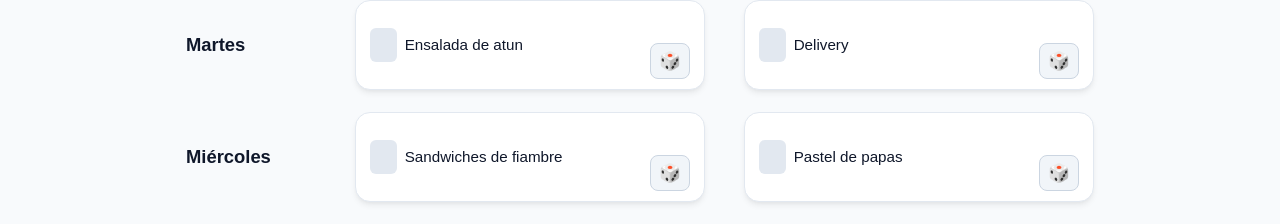
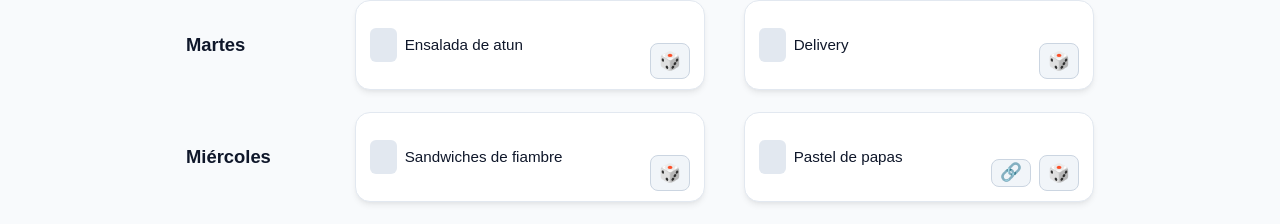
Before and after one commit to vmariano/menu-magic, a Next.js app: page / in a window 1280 px wide. Shown: the part 320-544 px from the top of the page. Built offline with nearby package versions, Linux system fonts and the light colour scheme.

Commit message:
feat: add optional recipe link to meals and display link button on cards

```diff
--- a/app/components/Meal.js
+++ b/app/components/Meal.js
@@ -4,16 +4,45 @@ import styles from './meal.module.css'
 import {useState} from "react";
 
 
-export default function MealItem({children, list}) {
-    const [content, setChildren] = useState(children);
-    return(
-        <div className={styles.mealContainer} >
+export default function MealItem({ meal, children, list }) {
+    const [currentMeal, setCurrentMeal] = useState(
+        meal || (typeof children === 'string' ? { content: children, link: '' } : children)
+    );
+
+    const handleReroll = () => {
+        if (list && list.length > 0) {
+            const sample = list[Math.floor(Math.random() * list.length)];
+            setCurrentMeal(sample);
+        }
+    };
+
+    const hasLink = Boolean(currentMeal?.link && currentMeal.link.trim() !== '');
+
+    return (
+        <div className={styles.mealContainer}>
             <div className={styles.draggablePattern}>⠀</div>
-            <p className={styles.mealName}>{content}</p>
-            <button onClick={() => {
-                let sample = list[Math.floor(Math.random() * list.length)];
-                setChildren(sample.content)
-            }}>🎲</button>
+            <p className={styles.mealName}>{currentMeal?.content}</p>
+            <div className={styles.actions}>
+                {hasLink && (
+                    <a
+                        href={currentMeal.link}
+                        target="_blank"
+                        rel="noopener noreferrer"
+                        className={styles.recipeLink}
+                        title="Ver receta"
+                        aria-label={`Ver receta de ${currentMeal?.content || 'comida'}`}
+                    >
+                        🔗
+                    </a>
+                )}
+                <button
+                    onClick={handleReroll}
+                    title="Sortear otra comida"
+                    aria-label="Sortear otra comida"
+                >
+                    🎲
+                </button>
+            </div>
         </div>
     );
 }
--- a/app/components/MealList.js
+++ b/app/components/MealList.js
@@ -9,8 +9,8 @@ const randomizeMenu = (list) => {
     for (let i = 0; i < daysOfTheWeek; i++) {
         sampleList.push(list[Math.floor(Math.random() * list.length)]);
     }
-    return sampleList.map((meal) => {
-        return (<Meal key={meal.content} list={list}>{meal.content}</Meal>);
+    return sampleList.map((meal, index) => {
+        return (<Meal key={`${meal.id}-${index}`} meal={meal} list={list}>{meal.content}</Meal>);
     });
 }
 
--- a/app/components/meal.module.css
+++ b/app/components/meal.module.css
@@ -37,8 +37,39 @@
     transition: background-color 0.25s ease, color 0.25s ease;
 }
 
+.actions {
+    display: flex;
+    align-items: center;
+    gap: 8px;
+    align-self: flex-end;
+}
+
+.recipeLink {
+    display: inline-flex;
+    align-items: center;
+    justify-content: center;
+    background-color: var(--btn-bg);
+    border: 1px solid var(--btn-border);
+    border-radius: 8px;
+    padding: 4px 8px;
+    font-size: 1.1rem;
+    line-height: 1;
+    color: var(--foreground);
+    text-decoration: none;
+    cursor: pointer;
+    transition: background-color 0.15s ease, transform 0.1s ease, border-color 0.25s ease;
+}
+
+.recipeLink:hover {
+    background-color: var(--btn-hover);
+    transform: scale(1.05);
+}
+
+.recipeLink:active {
+    transform: scale(0.95);
+}
+
 .mealContainer button {
-    align-self: flex-end;
     background-color: var(--btn-bg);
     border: 1px solid var(--btn-border);
     border-radius: 8px;
--- a/app/data/complex.json
+++ b/app/data/complex.json
@@ -1,210 +1,262 @@
 [
   {
     "id": 1,
-    "content": "Guiso de lentejas"
+    "content": "Guiso de lentejas",
+    "link": "https://www.paulinacocina.net/guiso-de-lentejas-facil/21808"
   },
   {
     "id": 2,
-    "content": "Tortilla de papa con ensalada"
+    "content": "Tortilla de papa con ensalada",
+    "link": "https://www.paulinacocina.net/tortilla-de-papas-receta-espanola/23769"
   },
   {
     "id": 3,
-    "content": "Milanesa de berenjena con pure"
+    "content": "Milanesa de berenjena con pure",
+    "link": ""
   },
   {
     "id": 4,
-    "content": "Agnolottis de ricota c/ salsa 4 quesos"
+    "content": "Agnolottis de ricota c/ salsa 4 quesos",
+    "link": ""
   },
   {
     "id": 5,
-    "content": "Tarta de verdura"
+    "content": "Tarta de verdura",
+    "link": ""
   },
   {
     "id": 6,
-    "content": "Fajitas de verdura"
+    "content": "Fajitas de verdura",
+    "link": ""
   },
   {
     "id": 7,
-    "content": "Risotto"
+    "content": "Risotto",
+    "link": ""
   },
   {
     "id": 8,
-    "content": "Sopa crema de calabaza"
+    "content": "Sopa crema de calabaza",
+    "link": ""
   },
   {
     "id": 9,
-    "content": "Polenta"
+    "content": "Polenta",
+    "link": ""
   },
   {
     "id": 10,
-    "content": "Patitas de pollo"
+    "content": "Patitas de pollo",
+    "link": ""
   },
   {
     "id": 11,
-    "content": "Fideos con Mariscos"
+    "content": "Fideos con Mariscos",
+    "link": ""
   },
   {
     "id": 12,
-    "content": "Salmon a la plancha con verduras"
+    "content": "Salmon a la plancha con verduras",
+    "link": ""
   },
   {
     "id": 13,
-    "content": "Ramen"
+    "content": "Ramen",
+    "link": ""
   },
   {
     "id": 14,
-    "content": "Pollo a las brasas (Restaurant Peruano)"
+    "content": "Pollo a las brasas (Restaurant Peruano)",
+    "link": ""
   },
   {
     "id": 15,
-    "content": "Pastel de papas"
+    "content": "Pastel de papas",
+    "link": "https://www.paulinacocina.net/pastel-de-papas/21798"
   },
   {
     "id": 16,
-    "content": "Goulash"
+    "content": "Goulash",
+    "link": ""
   },
   {
     "id": 17,
-    "content": "Milanesas con pure"
+    "content": "Milanesas con pure",
+    "link": ""
   },
   {
     "id": 18,
-    "content": "Brochette de carne"
+    "content": "Brochette de carne",
+    "link": ""
   },
   {
     "id": 19,
-    "content": "Brochette de Pollo"
+    "content": "Brochette de Pollo",
+    "link": ""
   },
   {
     "id": 20,
-    "content": "Salchicha alemana con pure"
+    "content": "Salchicha alemana con pure",
+    "link": ""
   },
   {
     "id": 21,
-    "content": "Sopa crema de cebolla"
+    "content": "Sopa crema de cebolla",
+    "link": ""
   },
   {
     "id": 22,
-    "content": "Tarta de choclo"
+    "content": "Tarta de choclo",
+    "link": ""
   },
   {
     "id": 23,
-    "content": "Hamburguesas caseras"
+    "content": "Hamburguesas caseras",
+    "link": ""
   },
   {
     "id": 24,
-    "content": "Risotto de hongos"
+    "content": "Risotto de hongos",
+    "link": ""
   },
   {
     "id": 25,
-    "content": "Sopa de verduras"
+    "content": "Sopa de verduras",
+    "link": ""
   },
   {
     "id": 26,
-    "content": "Asado/Vacio"
+    "content": "Asado/Vacio",
+    "link": ""
   },
   {
     "id": 27,
-    "content": "Omelette"
+    "content": "Omelette",
+    "link": ""
   },
   {
     "id": 28,
-    "content": "Medallones de verduras con ensalada"
+    "content": "Medallones de verduras con ensalada",
+    "link": ""
   },
   {
     "id": 29,
-    "content": "Delivery"
+    "content": "Delivery",
+    "link": ""
   },
   {
     "id": 33,
-    "content": "Salchicha alemana con pure"
+    "content": "Salchicha alemana con pure",
+    "link": ""
   },
   {
     "id": 35,
-    "content": "Causa"
+    "content": "Causa",
+    "link": ""
   },
   {
     "id": 36,
-    "content": "Pastel de papa"
+    "content": "Pastel de papa",
+    "link": ""
   },
   {
     "id": 37,
-    "content": "Brochettes con ensalada"
+    "content": "Brochettes con ensalada",
+    "link": ""
   },
   {
     "id": 38,
-    "content": "Sopa Crema de verduras"
+    "content": "Sopa Crema de verduras",
+    "link": ""
   },
   {
     "id": 39,
-    "content": "Milanesas de soja"
+    "content": "Milanesas de soja",
+    "link": ""
   },
   {
     "id": 40,
-    "content": "Rapiditas de atun y verdura"
+    "content": "Rapiditas de atun y verdura",
+    "link": ""
   },
   {
     "id": 41,
-    "content": "Ensalada de atun"
+    "content": "Ensalada de atun",
+    "link": ""
   },
   {
     "id": 42,
-    "content": "Sanguches de Atun"
+    "content": "Sanguches de Atun",
+    "link": ""
   },
   {
     "id": 43,
-    "content": "Sanguches de vegetales"
+    "content": "Sanguches de vegetales",
+    "link": ""
   },
   {
     "id": 44,
-    "content": "Pollo marinado con ensalada"
+    "content": "Pollo marinado con ensalada",
+    "link": ""
   },
   {
     "id": 45,
-    "content": "Bife marinado con tabule"
+    "content": "Bife marinado con tabule",
+    "link": ""
   },
   {
     "id": 46,
-    "content": "Tallarines con salsa"
+    "content": "Tallarines con salsa",
+    "link": ""
   },
   {
     "id": 47,
-    "content": "Tarta de jamón y queso"
+    "content": "Tarta de jamón y queso",
+    "link": ""
   },
   {
     "id": 48,
-    "content": "Patitas de pollo con ensalada"
+    "content": "Patitas de pollo con ensalada",
+    "link": ""
   },
   {
     "id": 49,
-    "content": "Milanesas con pure de coliflor"
+    "content": "Milanesas con pure de coliflor",
+    "link": ""
   },
   {
     "id": 50,
-    "content": "Risotto de quinoa"
+    "content": "Risotto de quinoa",
+    "link": ""
   },
   {
     "id": 51,
-    "content": "Arroz salteado"
+    "content": "Arroz salteado",
+    "link": ""
   },
   {
     "id": 52,
-    "content": "Musaka vegetariana"
+    "content": "Musaka vegetariana",
+    "link": ""
   },
   {
     "id": 53,
-    "content": "Pollo al Horno con ensalada"
+    "content": "Pollo al Horno con ensalada",
+    "link": ""
   },
   {
     "id": 54,
-    "content": "Chipa guazu con ensalada"
+    "content": "Chipa guazu con ensalada",
+    "link": ""
   },
   {
     "id": 55,
-    "content": "Carne al horno con pure de zapallo"
+    "content": "Carne al horno con pure de zapallo",
+    "link": ""
   },
   {
     "id": 56,
-    "content": "Pescado con verduras al vapor"
+    "content": "Pescado con verduras al vapor",
+    "link": ""
   }
 ]
--- a/app/data/easy.json
+++ b/app/data/easy.json
@@ -1,114 +1,142 @@
 [
   {
     "id": 1,
-    "content": "Sandwich de atun"
+    "content": "Sandwich de atun",
+    "link": ""
   },
   {
     "id": 2,
-    "content": "Milanesas con ensalada"
+    "content": "Milanesas con ensalada",
+    "link": "https://www.paulinacocina.net/como-hacer-milanesas-de-carne-perfectas/24584"
   },
   {
     "id": 3,
-    "content": "Ensalada con quinoa"
+    "content": "Ensalada con quinoa",
+    "link": ""
   },
   {
     "id": 4,
-    "content": "Medallon de garbanzos con pure"
+    "content": "Medallon de garbanzos con pure",
+    "link": ""
   },
   {
     "id": 5,
-    "content": "Sandwiches de fiambre"
+    "content": "Sandwiches de fiambre",
+    "link": ""
   },
   {
     "id": 6,
-    "content": "Verduras salteadas con arroz"
+    "content": "Verduras salteadas con arroz",
+    "link": ""
   },
   {
     "id": 7,
-    "content": "Omellette con ensalada"
+    "content": "Omellette con ensalada",
+    "link": ""
   },
   {
     "id": 8,
-    "content": "Gyozas y verduras al vapor"
+    "content": "Gyozas y verduras al vapor",
+    "link": ""
   },
   {
     "id": 9,
-    "content": "Fideos con pesto"
+    "content": "Fideos con pesto",
+    "link": ""
   },
   {
     "id": 10,
-    "content": "Ravioles con filletto"
+    "content": "Ravioles con filletto",
+    "link": ""
   },
   {
     "id": 11,
-    "content": "Ensalada de atun"
+    "content": "Ensalada de atun",
+    "link": ""
   },
   {
     "id": 12,
-    "content": "Ensalada Cesar"
+    "content": "Ensalada Cesar",
+    "link": "https://www.paulinacocina.net/ensalada-cesar-receta-facil/25076"
   },
   {
     "id": 13,
-    "content": "Merluza y papas al vapor"
+    "content": "Merluza y papas al vapor",
+    "link": ""
   },
   {
     "id": 14,
-    "content": "Empanadas"
+    "content": "Empanadas",
+    "link": ""
   },
   {
     "id": 15,
-    "content": "Tarta de acelga"
+    "content": "Tarta de acelga",
+    "link": ""
   },
   {
     "id": 16,
-    "content": "Pizza"
+    "content": "Pizza",
+    "link": ""
   },
   {
     "id": 17,
-    "content": "Sandwiches de vegetales asados con queso"
+    "content": "Sandwiches de vegetales asados con queso",
+    "link": ""
   },
   {
     "id": 18,
-    "content": "Calabaza rellena"
+    "content": "Calabaza rellena",
+    "link": ""
   },
   {
     "id": 19,
-    "content": "Entraña con ensalada"
+    "content": "Entraña con ensalada",
+    "link": ""
   },
   {
     "id": 20,
-    "content": "Verduras al horno"
+    "content": "Verduras al horno",
+    "link": ""
   },
   {
     "id": 21,
-    "content": "Domplins a la vaporiera"
+    "content": "Domplins a la vaporiera",
+    "link": ""
   },
   {
     "id": 22,
-    "content": "Arroz con toppings y queso"
+    "content": "Arroz con toppings y queso",
+    "link": ""
   },
   {
     "id": 23,
-    "content": "Capeletinis con queso y manteca"
+    "content": "Capeletinis con queso y manteca",
+    "link": ""
   },
   {
     "id": 24,
-    "content": "Panache de verduras al vapor"
+    "content": "Panache de verduras al vapor",
+    "link": ""
   },
   {
     "id": 25,
-    "content": "Tostado de queso con ensalada"
+    "content": "Tostado de queso con ensalada",
+    "link": ""
   },
   {
     "id": 26,
-    "content": "Salmon al vapor con verduras"
+    "content": "Salmon al vapor con verduras",
+    "link": ""
   },
   {
     "id": 27,
-    "content": "Shawarma"
+    "content": "Shawarma",
+    "link": ""
   },
   {
     "id": 28,
-    "content": "Poke"
+    "content": "Poke",
+    "link": ""
   }
 ]
```
Also changed, not shown: 1 other file (tests, documents, lock files or other folders).
